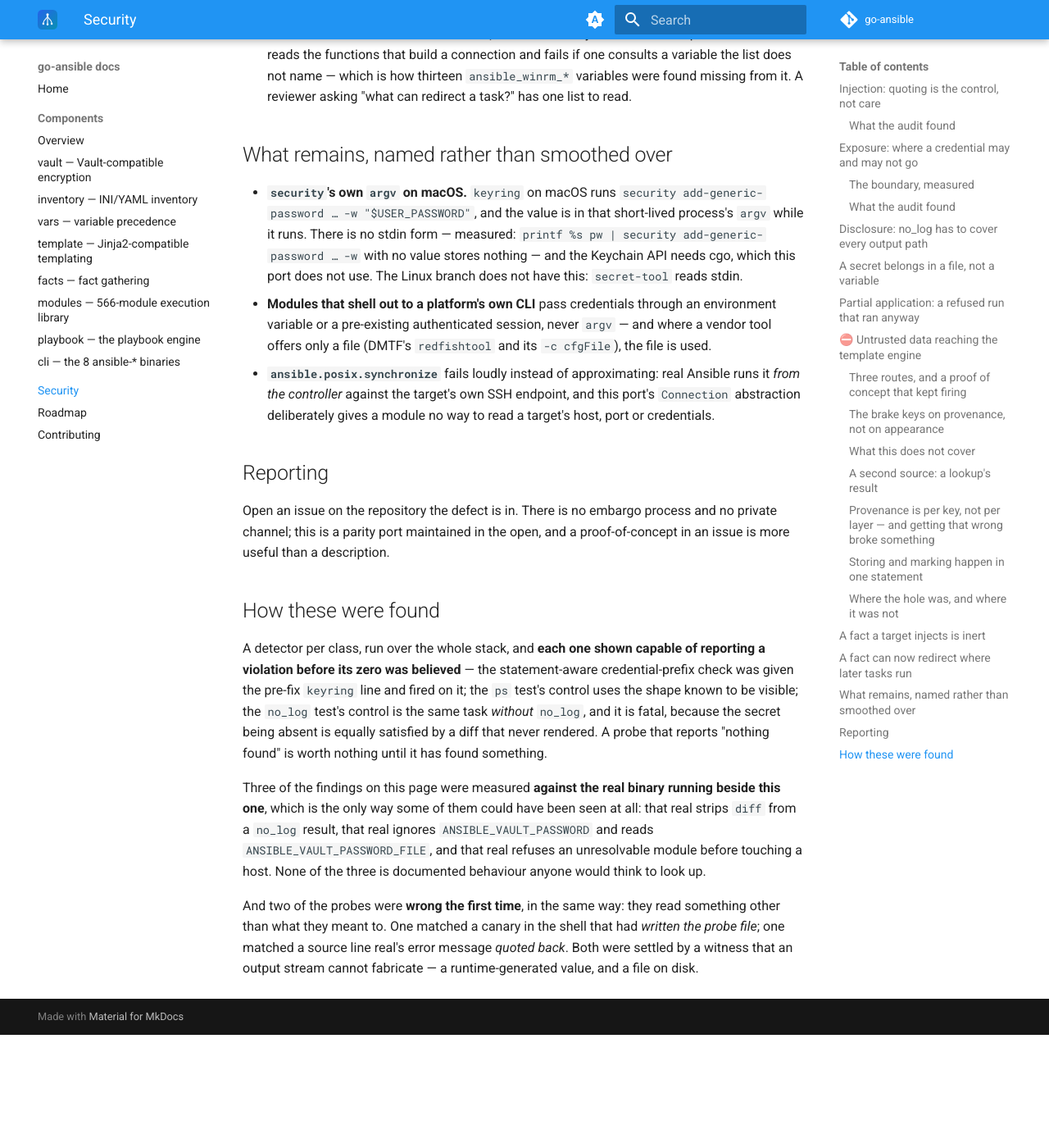
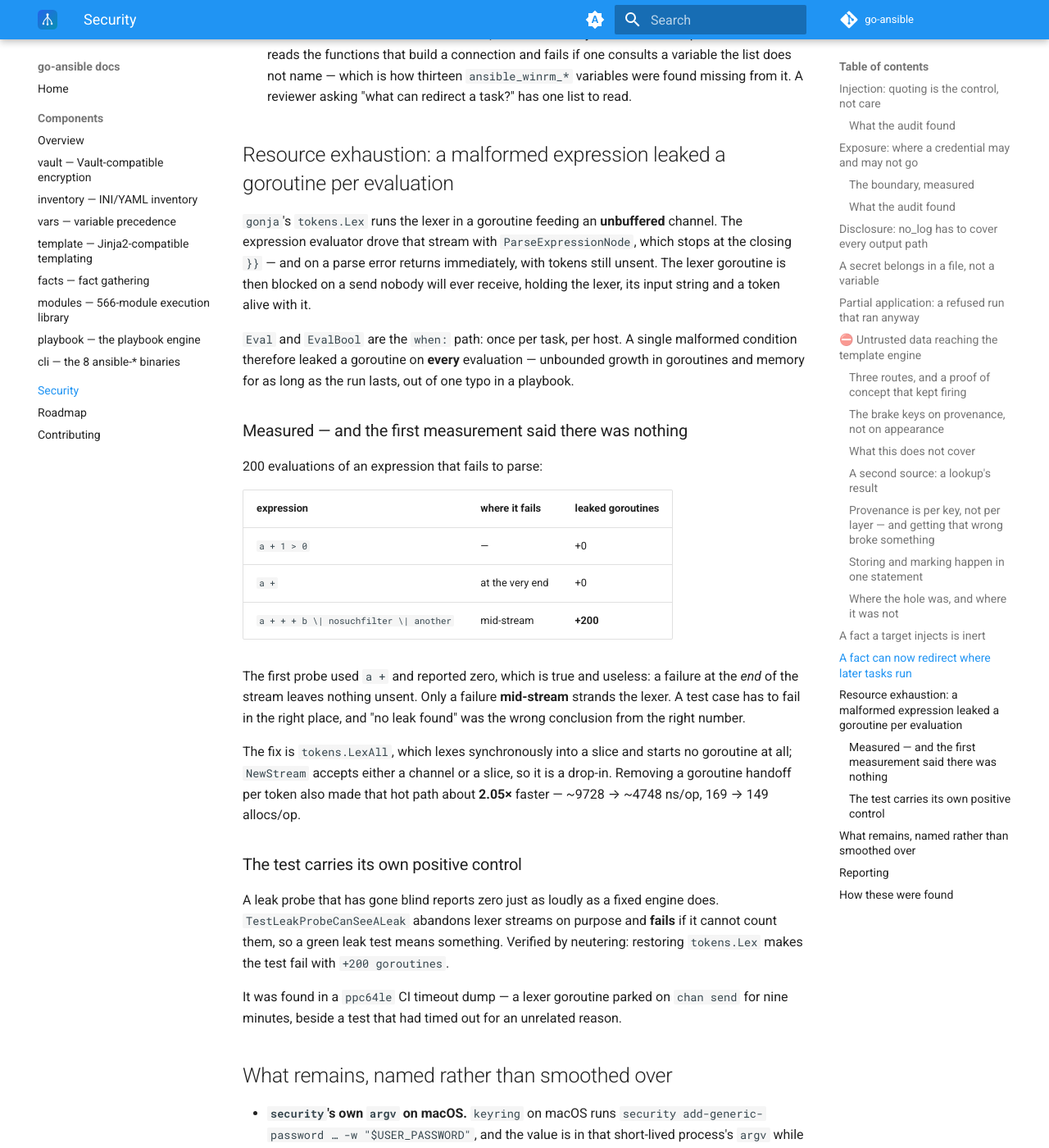
Before and after one commit to go-ansible/docs, an MkDocs documentation site: the page built from docs/security.md, in a window 1280 px wide and 1400 px high, scrolled down 8197 px. Shown: the whole window at 82% size. Built offline with MkDocs 1.6.1 and Material for MkDocs 9.7.7, drawn with Linux system fonts in a browser that asks for light colours; the version menu is left out; before the commit the page ends 9459 px from its top, so only the background shows below that.

Commit message:
Security: a malformed expression leaked a goroutine per evaluation (#79)
gonja's tokens.Lex runs the lexer in a goroutine on an unbuffered
channel, so a parse that stops before draining the stream strands it
forever. Eval/EvalBool are the when: path -- once per task, per host --
so one malformed condition leaked a goroutine on every evaluation.

Fixed in go-ansible/template v0.33.2 with tokens.LexAll, which lexes
synchronously and starts no goroutine: +200 goroutines before, +0
after, and about 2.05x faster per evaluation.

The section records why the FIRST measurement reported nothing: an
expression that fails at the end of the stream leaves nothing unsent,
so only a mid-stream failure strands the lexer. The zero was accurate
and the conclusion drawn from it would have been wrong.

Co-authored-by: Claude Opus 5 <noreply@anthropic.com>

```diff
--- a/docs/security.md
+++ b/docs/security.md
@@ -383,6 +383,50 @@ What it means in practice:
   thirteen `ansible_winrm_*` variables were found missing from it. A
   reviewer asking "what can redirect a task?" has one list to read.
 
+## Resource exhaustion: a malformed expression leaked a goroutine per evaluation
+
+`gonja`'s `tokens.Lex` runs the lexer in a goroutine feeding an **unbuffered**
+channel. The expression evaluator drove that stream with `ParseExpressionNode`,
+which stops at the closing `}}` — and on a parse error returns immediately, with
+tokens still unsent. The lexer goroutine is then blocked on a send nobody will
+ever receive, holding the lexer, its input string and a token alive with it.
+
+`Eval` and `EvalBool` are the `when:` path: once per task, per host. A single
+malformed condition therefore leaked a goroutine on **every** evaluation —
+unbounded growth in goroutines and memory for as long as the run lasts, out of
+one typo in a playbook.
+
+### Measured — and the first measurement said there was nothing
+
+200 evaluations of an expression that fails to parse:
+
+| expression | where it fails | leaked goroutines |
+|---|---|---|
+| `a + 1 > 0` | — | +0 |
+| `a +` | at the very end | +0 |
+| `a + + + b \| nosuchfilter \| another` | mid-stream | **+200** |
+
+The first probe used `a +` and reported zero, which is true and useless: a
+failure at the *end* of the stream leaves nothing unsent. Only a failure
+**mid-stream** strands the lexer. A test case has to fail in the right place,
+and "no leak found" was the wrong conclusion from the right number.
+
+The fix is `tokens.LexAll`, which lexes synchronously into a slice and starts no
+goroutine at all; `NewStream` accepts either a channel or a slice, so it is a
+drop-in. Removing a goroutine handoff per token also made that hot path about
+**2.05×** faster — ~9728 → ~4748 ns/op, 169 → 149 allocs/op.
+
+### The test carries its own positive control
+
+A leak probe that has gone blind reports zero just as loudly as a fixed engine
+does. `TestLeakProbeCanSeeALeak` abandons lexer streams on purpose and **fails**
+if it cannot count them, so a green leak test means something. Verified by
+neutering: restoring `tokens.Lex` makes the test fail with `+200 goroutines`.
+
+It was found in a `ppc64le` CI timeout dump — a lexer goroutine parked on
+`chan send` for nine minutes, beside a test that had timed out for an unrelated
+reason.
+
 ## What remains, named rather than smoothed over
 
 - **`security`'s own `argv` on macOS.** `keyring` on macOS runs
```
